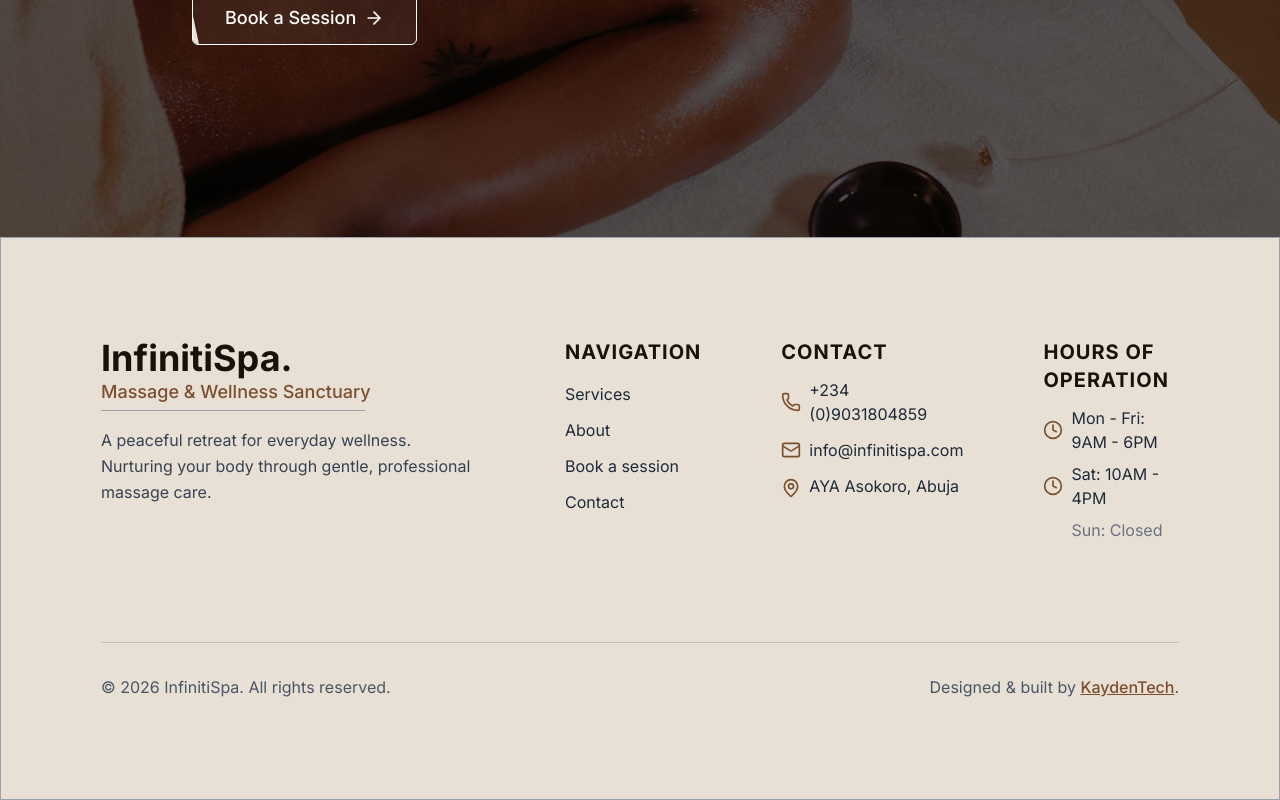
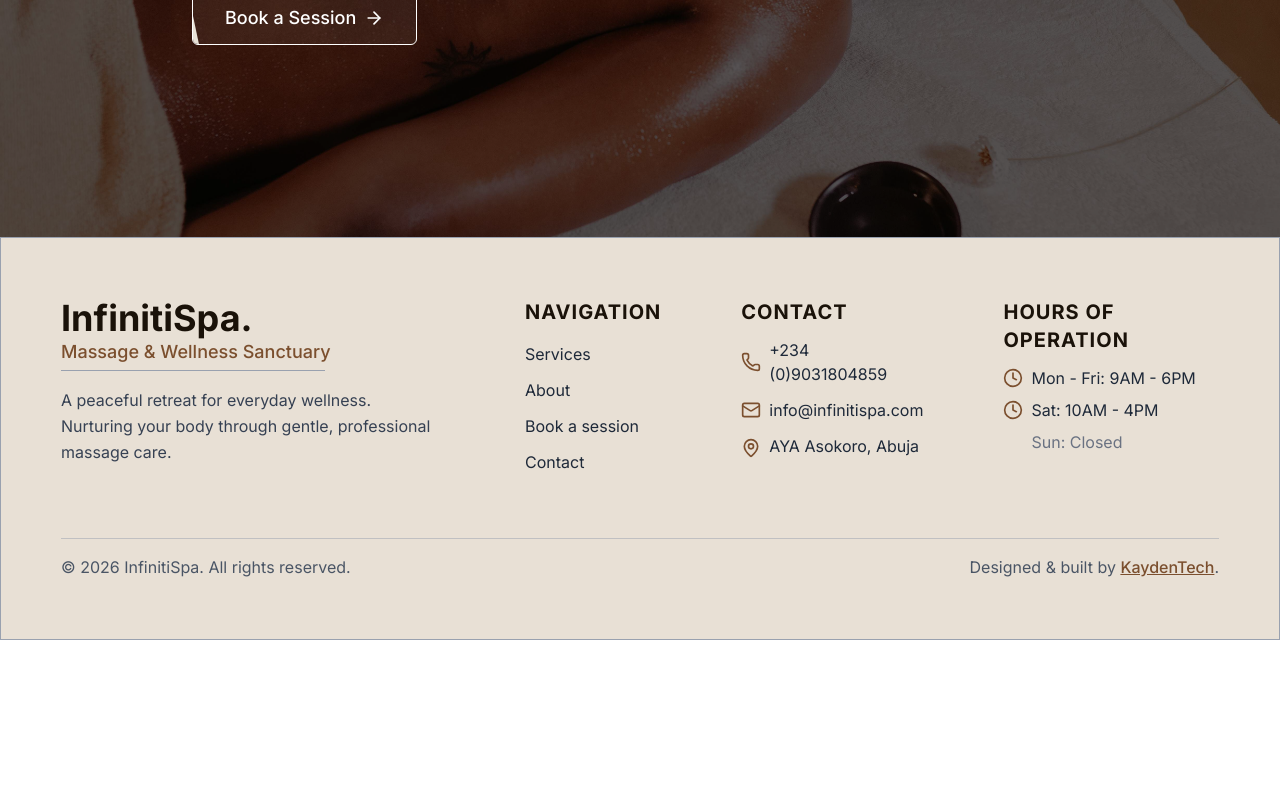
Before and after one commit to Ricsie11/stillpoint, a React (Vite) app: page / in a window 1280 px wide. Shown: the part 2683-3483 px from the top of the page. After the commit the page ends 3323 px from the top, so only its background shows below. Built offline with nearby package versions, Linux system fonts and the light colour scheme; some icons are missing; a web font is replaced by a local one.

Commit message:
fix: adjust footer padding and gap for improved layout consistency

```diff
--- a/src/components/Footer.tsx
+++ b/src/components/Footer.tsx
@@ -4,7 +4,7 @@ import { SiWhatsapp, SiTiktok } from "@icons-pack/react-simple-icons";
 
 function Footer() {
   return (
-    <footer className="w-full bg-[#E8E0D5] border border-gray-400 p-6 md:p-20 lg:p-25 flex flex-col gap-12">
+    <footer className="w-full bg-[#E8E0D5] border border-gray-400 p-6 md:p-10 lg:p-15 flex flex-col gap-8">
       {/* Content Columns Wrapper */}
       <div className="flex flex-col md:flex-row gap-10 md:gap-16 lg:gap-20">
         {/* Brand Description Column */}
```
